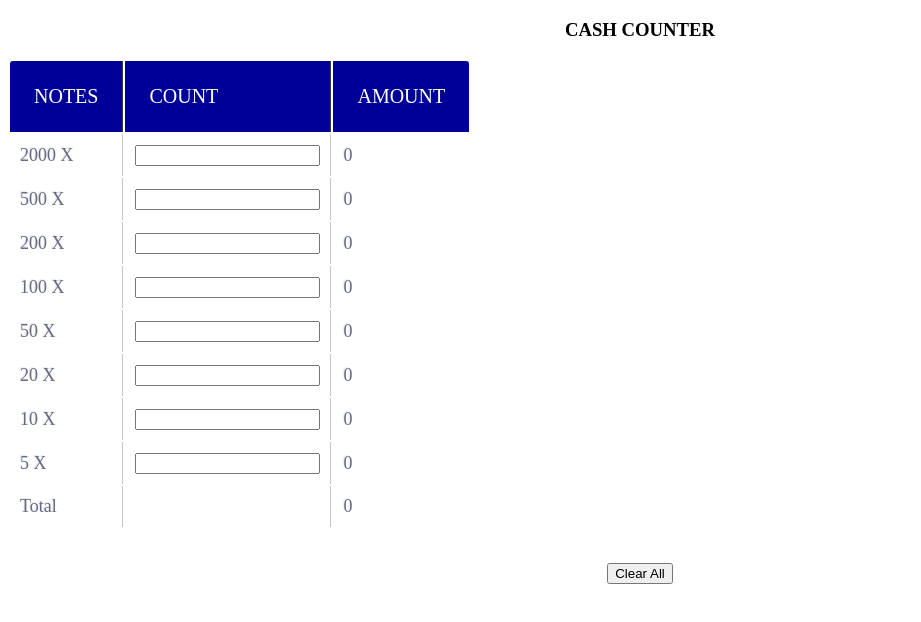
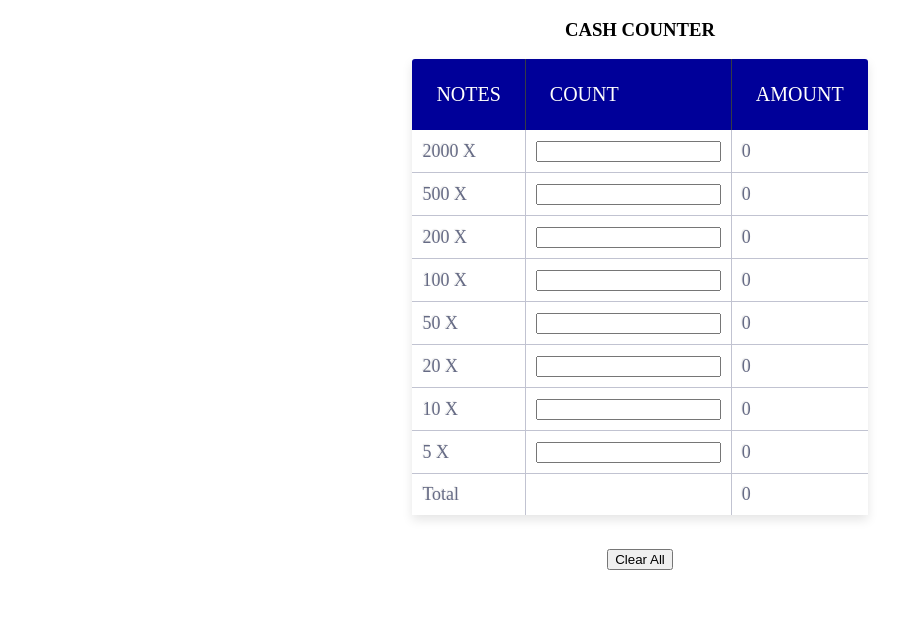
Before and after one commit to prashant3825/denomination, a plain HTML site: page index.html in a window 1280 px wide. Shown: the whole page, without its empty margins (0-921 px from the left). Drawn offline with nearby package versions, Linux system fonts and the light colour scheme.

Commit message:
Update index.html

```diff
--- a/index.html
+++ b/index.html
@@ -35,6 +35,16 @@
     </script>
     <style>
         /*** Table Styles **/
+
+        .table-fill {
+            background: white;
+            border-collapse: collapse;
+			height: 10%;
+            margin: auto;
+            padding: 5px;
+            box-shadow: 0 5px 10px rgba(0, 0, 0, 0.1);
+            animation: float 5s infinite;
+        }
 
 
 
```
